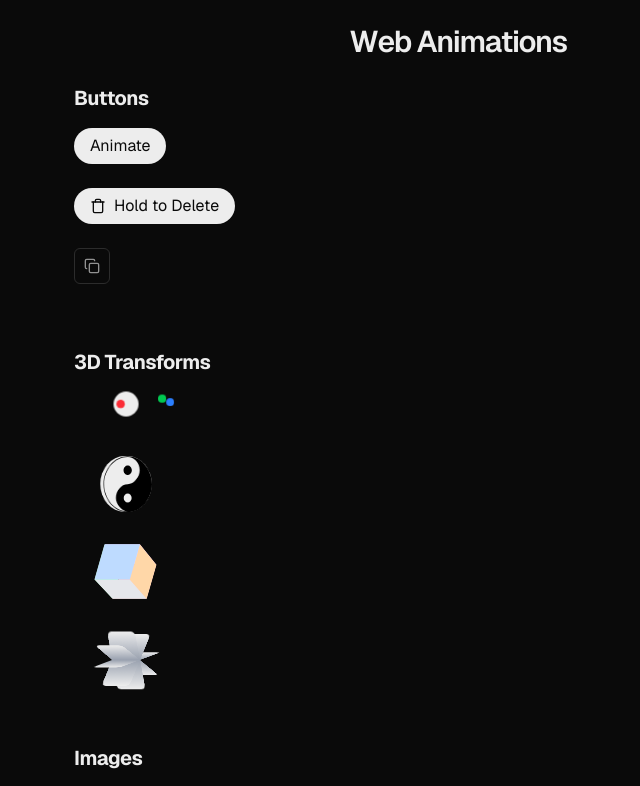
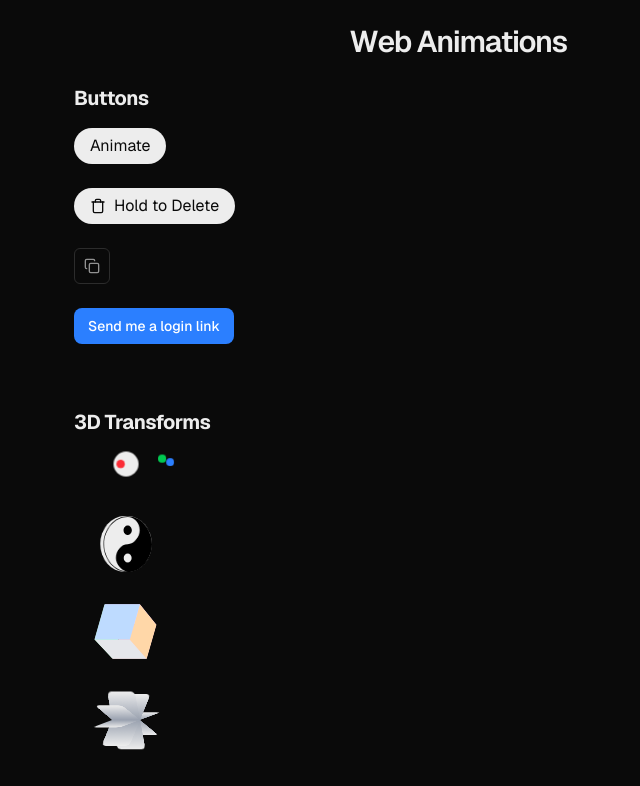
Before and after one commit to huancho/web-animations, a Next.js app: page / in a window 1280 px wide. Shown: the top 786 px of the page, without its empty margins (182-822 px from the left). Built offline with nearby package versions, Linux system fonts and the light colour scheme.

Commit message:
created a new send link button

```diff
--- a/src/components/buttons/button-section.tsx
+++ b/src/components/buttons/button-section.tsx
@@ -2,6 +2,7 @@ import { TypographyH2 } from '../typography/typography-h2';
 import HoldDeleteButton from './hold-delete-button/hold-delete-button';
 import ScaleButton from './scale-button/scale-button';
 import CopyButton from './copy-button/copy-button';
+import SendLinkButton from './send-link-button/send-link-button';
 
 export default function ButtonSection() {
   return (
@@ -11,6 +12,7 @@ export default function ButtonSection() {
         <ScaleButton />
         <HoldDeleteButton />
         <CopyButton />
+        <SendLinkButton />
       </div>
     </section>
   );
--- /dev/null
+++ b/src/components/buttons/send-link-button/send-link-button.tsx
@@ -0,0 +1,46 @@
+'use client';
+
+import { motion, AnimatePresence } from 'framer-motion';
+import { LoaderCircle } from 'lucide-react';
+import { useState } from 'react';
+
+const buttonContent = {
+  idle: 'Send me a login link',
+  loading: <LoaderCircle className="size-4 animate-spin" />,
+  success: 'Login link sent!',
+};
+
+export default function SendLinkButton() {
+  const [buttonState, setButtonState] = useState<
+    'idle' | 'loading' | 'success'
+  >('idle');
+
+  const handleClick = () => {
+    setButtonState('loading');
+    setTimeout(() => {
+      setButtonState('success');
+    }, 1750);
+    setTimeout(() => {
+      setButtonState('idle');
+    }, 3500);
+  };
+  return (
+    <button
+      className="relative overflow-hidden bg-blue-500 text-white font-medium h-9 w-40 rounded-lg text-sm flex items-center justify-center cursor-pointer hover:bg-blue-500/90 transition-colors duration-150"
+      onClick={handleClick}
+      disabled={buttonState !== 'idle'}
+    >
+      <AnimatePresence mode="popLayout" initial={false}>
+        <motion.span
+          key={buttonState}
+          transition={{ type: 'spring', bounce: 0, duration: 0.3 }}
+          initial={{ translateY: -25, opacity: 0 }}
+          animate={{ translateY: 0, opacity: 1 }}
+          exit={{ translateY: 25, opacity: 0 }}
+        >
+          {buttonContent[buttonState]}
+        </motion.span>
+      </AnimatePresence>
+    </button>
+  );
+}
```
